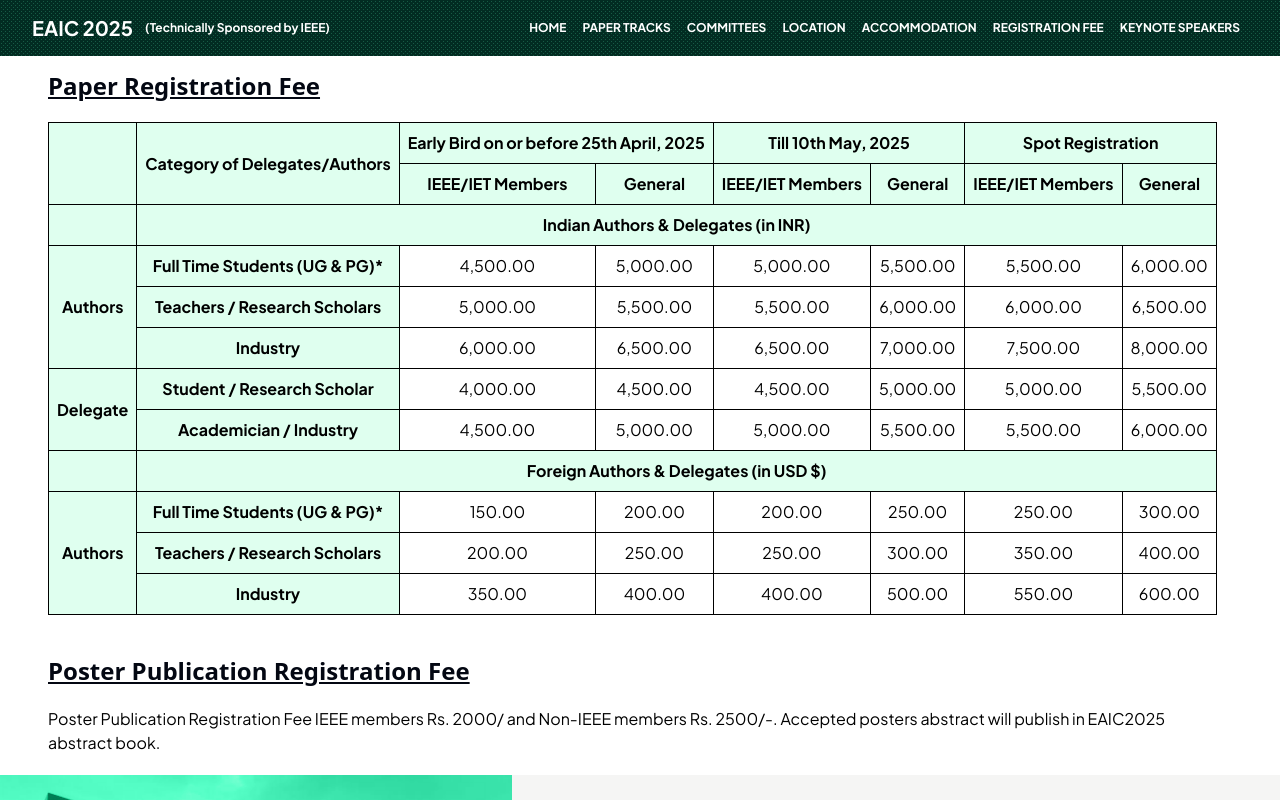
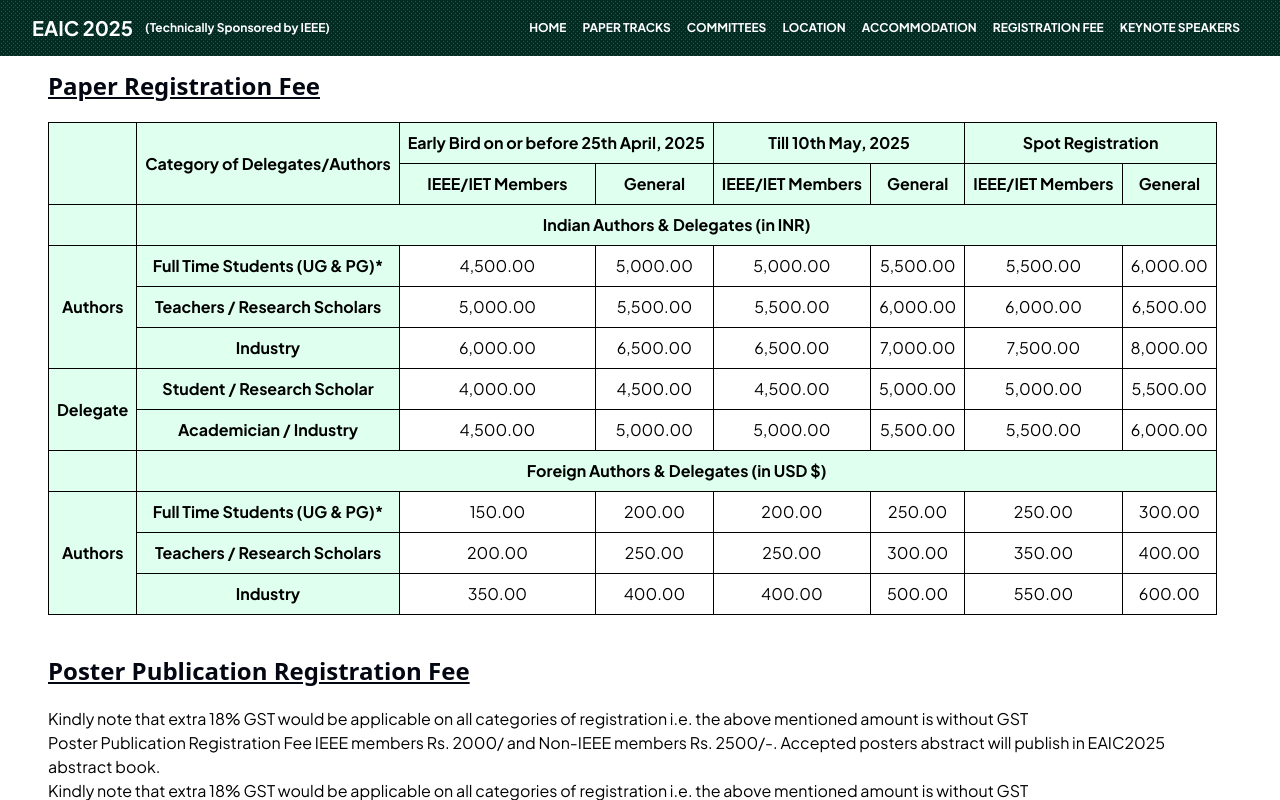
Before and after one commit to xceed-nitj/pro2-ece-eaicnitj, a React (Vite) app: page /registration in a window 1280 px wide. Built offline with nearby package versions, Linux system fonts and the light colour scheme.

Commit message:
Update Registration.jsx

```diff
--- a/src/pages/Registration.jsx
+++ b/src/pages/Registration.jsx
@@ -147,9 +147,12 @@ function Registration() {
                     <p className="text-2xl mt-10 font-sans font-bold mb-5 text-gray-950 underline">
                         Poster Publication Registration Fee
                     </p>
+
+<p>Kindly note that extra 18% GST would be applicable on all categories of registration i.e. the above mentioned amount is without GST</p>
                     <p>
                         Poster Publication Registration Fee IEEE members Rs. 2000/ and Non-IEEE members Rs. 2500/-. Accepted posters abstract will publish in EAIC2025 abstract book.
                     </p>
+<p>Kindly note that extra 18% GST would be applicable on all categories of registration i.e. the above mentioned amount is without GST</p>
                 </div>
             </div>
             <Footer />
```
